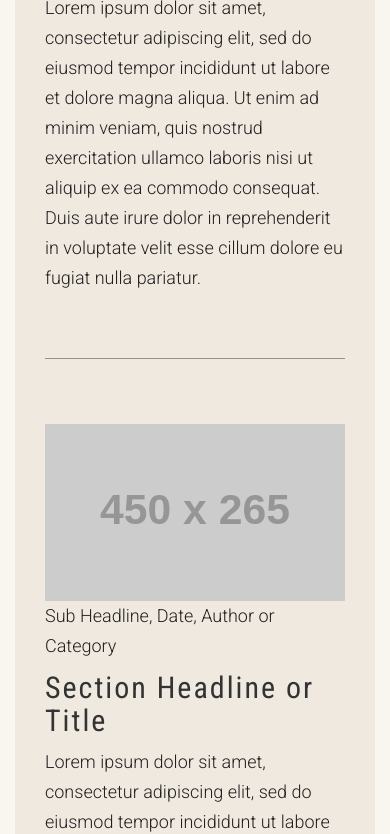
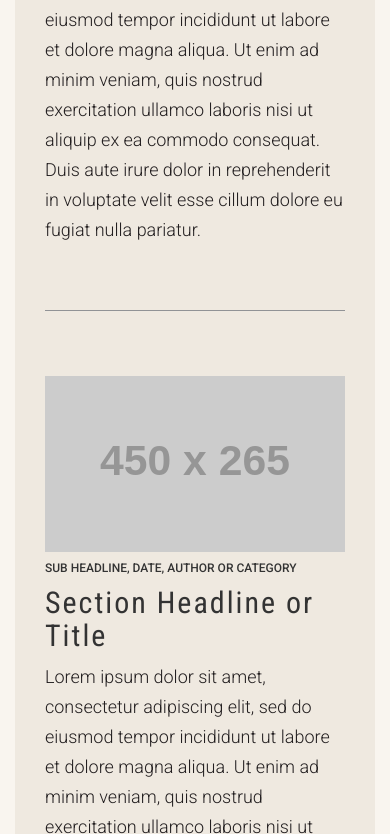
Before and after one commit to InteractiveMechanics/Eastern-State-Website, a website: page listview-page.html in a window 390 px wide. Shown: the part 771-1605 px from the top of the page. Drawn offline with nearby package versions, Linux system fonts and the light colour scheme; placeholder pictures from the web are drawn by us.

Commit message:
sm fixes

```diff
--- a/_sass/components/_header.scss
+++ b/_sass/components/_header.scss
@@ -242,7 +242,7 @@
 	}
 
 	.navbar-lower {
-		height:75px;
+		height:60px;
 	}
 
 	.navbar-logo {
--- a/_sass/components/_layout.scss
+++ b/_sass/components/_layout.scss
@@ -210,7 +210,7 @@ body {
 		//border-bottom: 2px solid black;
 		@include screen-ltmd {
 			padding: 50px 30px;
-			height: 100%;
+			height: 250px;
 		}
 
 		section {
@@ -294,7 +294,7 @@ body {
 	padding: 65px 105px;
 	background: $dark-buff;
 	@include screen-ltmd {
-		padding: 65px 30px;
+		padding: 30px;
 	}
 
 	p {
--- a/_sass/pages/_index.scss
+++ b/_sass/pages/_index.scss
@@ -205,6 +205,7 @@
     		color: #ffffff;
     		margin-top: 15px;
     		margin-bottom: 15px;
+    		background: linear-gradient(to bottom, rgba(0,0,0,0) 0%,rgba(0,0,0,0) 20%,rgba(0,0,0,0.65) 100%), url(../../assets/homepage-aboutblock@2x.jpg) top right;
     	}
 
     	h2 {
--- a/_sass/pages/_listpage.scss
+++ b/_sass/pages/_listpage.scss
@@ -4,9 +4,14 @@
 			margin-bottom: 65px;
 		}
 	}
-	p {
+	h6 {
 		&.sub-headline {
 			margin-bottom:10px;
+			margin-top: 0px;
+			@include screen-xs {
+				margin-top: 10px;
+			}
+
 		}
 	}
 
--- a/listview-page.html
+++ b/listview-page.html
@@ -409,7 +409,7 @@
 
                                          <div class="col-md-9">
                                             <div class="list-item-detail">
-                                                <p class="sub-headline">Sub Headline, Date, Author or Category</p>
+                                                <h6 class="sub-headline">Sub Headline, Date, Author or Category</h6>
                                                 <h2>Section Headline or Title</h2>
                                                 <p>
                                                     Lorem ipsum dolor sit amet, consectetur adipiscing elit, sed do eiusmod tempor incididunt ut labore et dolore magna aliqua. Ut enim ad minim veniam, quis nostrud exercitation ullamco laboris nisi ut aliquip ex ea commodo consequat. Duis aute irure dolor in reprehenderit in voluptate velit esse cillum dolore eu fugiat nulla pariatur.
@@ -431,7 +431,7 @@
 
                                          <div class="col-md-9">
                                             <div class="list-item-detail">
-                                                <p class="sub-headline">Sub Headline, Date, Author or Category</p>
+                                                <h6 class="sub-headline">Sub Headline, Date, Author or Category</h6>
                                                 <h2>Section Headline or Title</h2>
                                                 <p>
                                                     Lorem ipsum dolor sit amet, consectetur adipiscing elit, sed do eiusmod tempor incididunt ut labore et dolore magna aliqua. Ut enim ad minim veniam, quis nostrud exercitation ullamco laboris nisi ut aliquip ex ea commodo consequat. Duis aute irure dolor in reprehenderit in voluptate velit esse cillum dolore eu fugiat nulla pariatur.
@@ -453,7 +453,7 @@
 
                                          <div class="col-md-9">
                                             <div class="list-item-detail">
-                                                <p class="sub-headline">Sub Headline, Date, Author or Category</p>
+                                                <h6 class="sub-headline">Sub Headline, Date, Author or Category</h6>
                                                 <h2>Section Headline or Title</h2>
                                                 <p>
                                                     Lorem ipsum dolor sit amet, consectetur adipiscing elit, sed do eiusmod tempor incididunt ut labore et dolore magna aliqua. Ut enim ad minim veniam, quis nostrud exercitation ullamco laboris nisi ut aliquip ex ea commodo consequat. Duis aute irure dolor in reprehenderit in voluptate velit esse cillum dolore eu fugiat nulla pariatur.
@@ -475,7 +475,7 @@
 
                                          <div class="col-md-9">
                                             <div class="list-item-detail">
-                                                <p class="sub-headline">Sub Headline, Date, Author or Category</p>
+                                                <h6 class="sub-headline">Sub Headline, Date, Author or Category</h6>
                                                 <h2>Section Headline or Title</h2>
                                                 <p>
                                                     Lorem ipsum dolor sit amet, consectetur adipiscing elit, sed do eiusmod tempor incididunt ut labore et dolore magna aliqua. Ut enim ad minim veniam, quis nostrud exercitation ullamco laboris nisi ut aliquip ex ea commodo consequat. Duis aute irure dolor in reprehenderit in voluptate velit esse cillum dolore eu fugiat nulla pariatur.
```
Also changed, not shown: dist/css/main.css, 1 other file.
